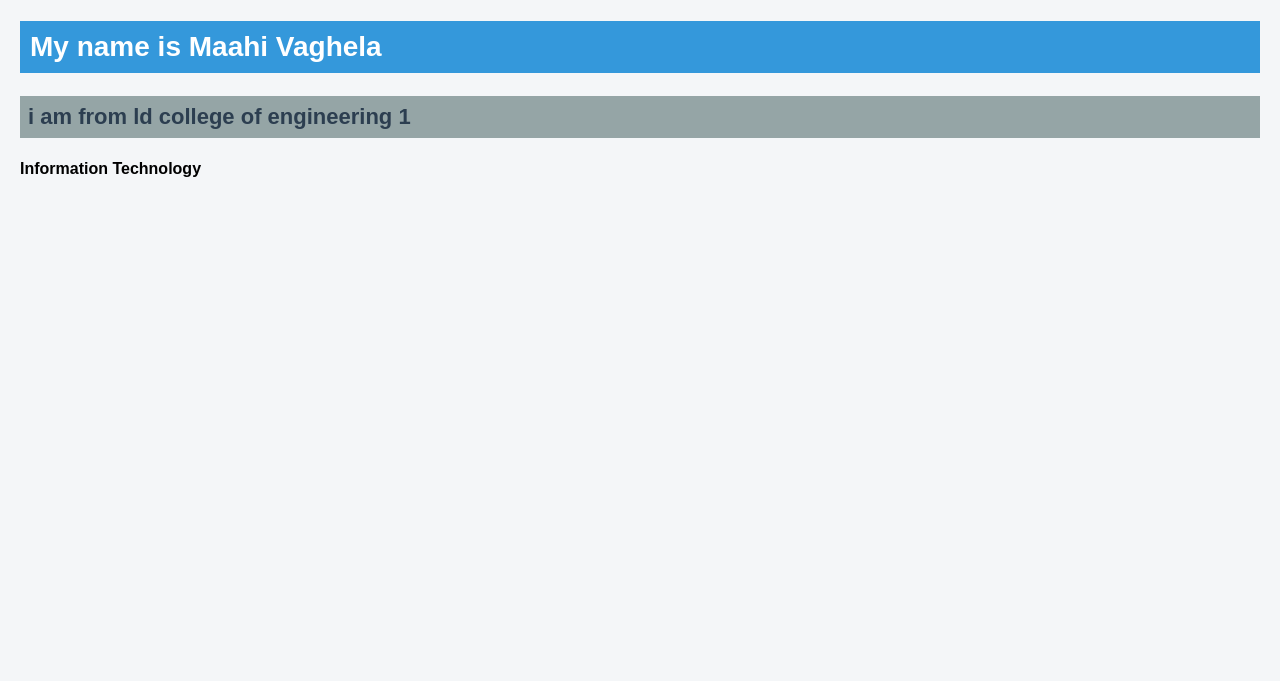
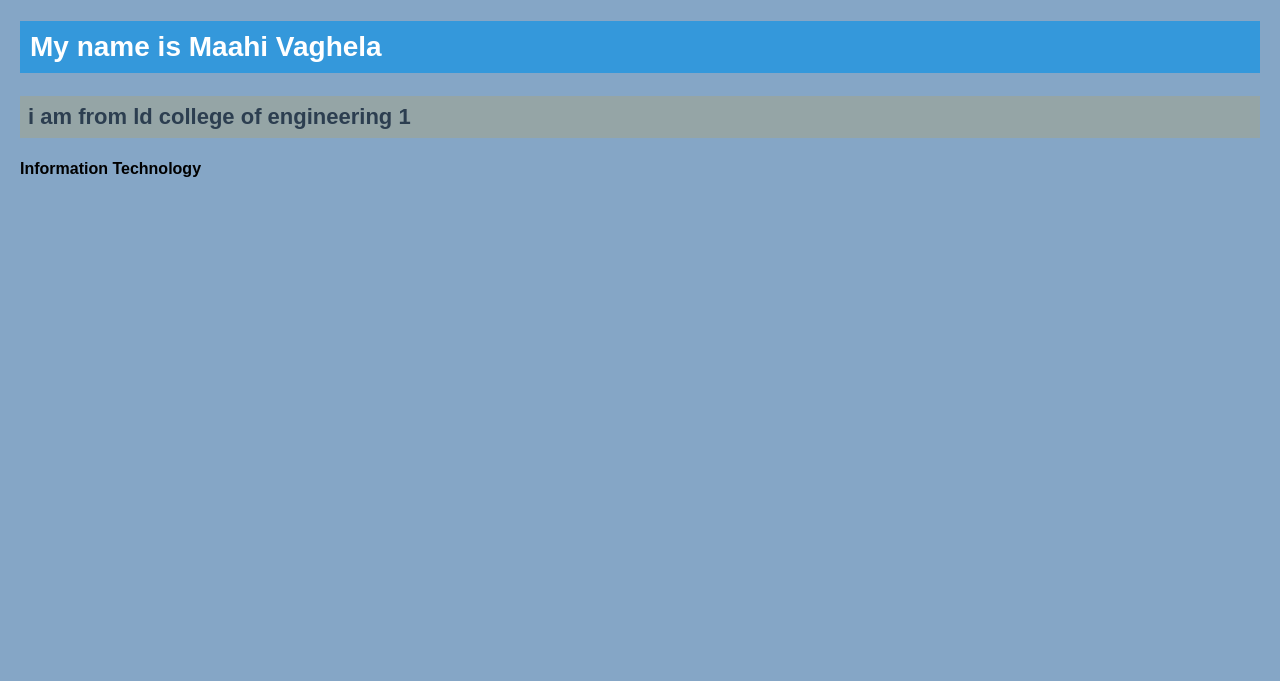
Before and after one commit to MaahiVaghela/InternshipPrac, a plain HTML site: page index.html in a window 1280 px wide. Shown: the part 119-800 px from the top of the page. Drawn offline with Linux system fonts and the light colour scheme.

Commit message:
to merge 2 branches

```diff
--- a/style.css
+++ b/style.css
@@ -1,6 +1,6 @@
 /* Page background */
 body {
-    background-color: #f4f6f8;
+    background-color: #85a6c6;
     font-family: Arial, Helvetica, sans-serif;
     margin: 0;
     padding: 20px;
```
